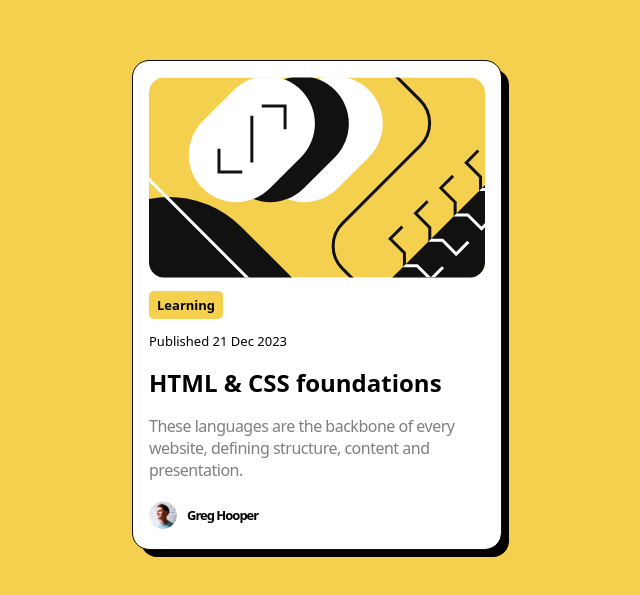
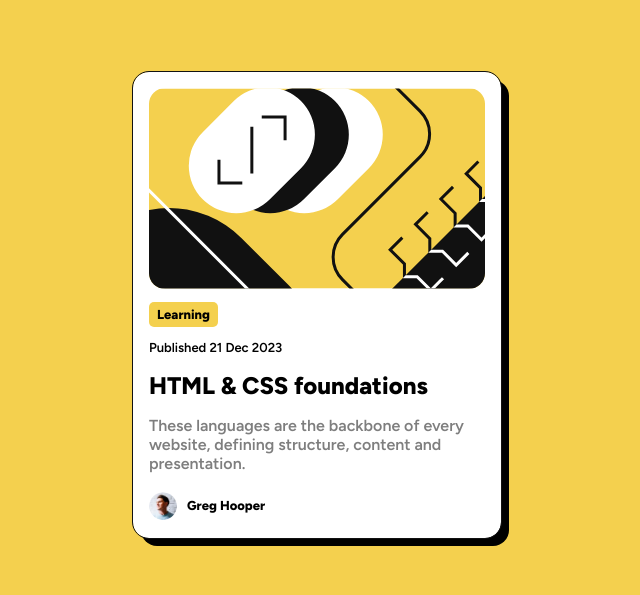
Before and after one commit to blacurrant/Blog-preview-card, a plain HTML site: page index.html in a window 1280 px wide. Shown: the part 103-698 px from the top of the page, without its empty margins (323-963 px from the left). Drawn offline with Linux system fonts and the light colour scheme.

Commit message:
better code

```diff
--- a/index.html
+++ b/index.html
@@ -6,18 +6,16 @@
 
   <link rel="icon" type="image/png" sizes="32x32" href="./assets/images/favicon-32x32.png">
   <link rel="stylesheet" href="style.css">
+  <link rel="preconnect" href="https://fonts.googleapis.com">
+  <link rel="preconnect" href="https://fonts.gstatic.com" crossorigin>
+  <link href="https://fonts.googleapis.com/css2?family=Figtree:wght@600;800&display=swap" rel="stylesheet">
 
   <title>Frontend Mentor | Blog preview card</title>
 
-  <!-- Feel free to remove these styles or customise in your own stylesheet 👍
-  <style>
-    .attribution { font-size: 11px; text-align: center; }
-    .attribution a { color: hsl(228, 45%, 44%); }
-  </style> -->
 </head>
 <body>
 
-  <div class="card-wrapper">
+  <main class="card-wrapper">
     <img src="./assets/images/illustration-article.svg" alt="article-img" />
     <div class="card-text">
       <p class="learning">Learning</p>
@@ -29,7 +27,7 @@
         <h1>Greg Hooper</h1>
       </div>
     </div>
-  </div>
+  </main>
 
 </body>
 </html>
--- a/style.css
+++ b/style.css
@@ -1,5 +1,7 @@
 :root{
-    --foreground: hsl(47, 88%, 63%)
+    --foreground: hsl(47, 88%, 63%);
+    --ff-primary: 'Figtree', sans-serif;
+    --fw-bold: 800;
 }
 
 body{
@@ -10,7 +12,7 @@ body{
     flex-direction: column;
     justify-content: center;
     align-items: center;
-    font-family: system-ui, -apple-system, BlinkMacSystemFont, 'Segoe UI', Roboto, Oxygen, Ubuntu, Cantarell, 'Open Sans', 'Helvetica Neue', sans-serif;
+    font-family:var(--ff-primary)
 }
 
 .card-wrapper {
@@ -64,7 +66,6 @@ body{
     .sub-heading{
         opacity: 0.5;
         font-weight: 500;
-        letter-spacing: -0.5px;
     }
 
 
@@ -81,8 +82,7 @@ body{
 
         h1{
             font-size: small;
-            font-weight:700;
-            letter-spacing: -1px;
+            font-weight:var(--fw-bold);
         }
     }
 }
```
